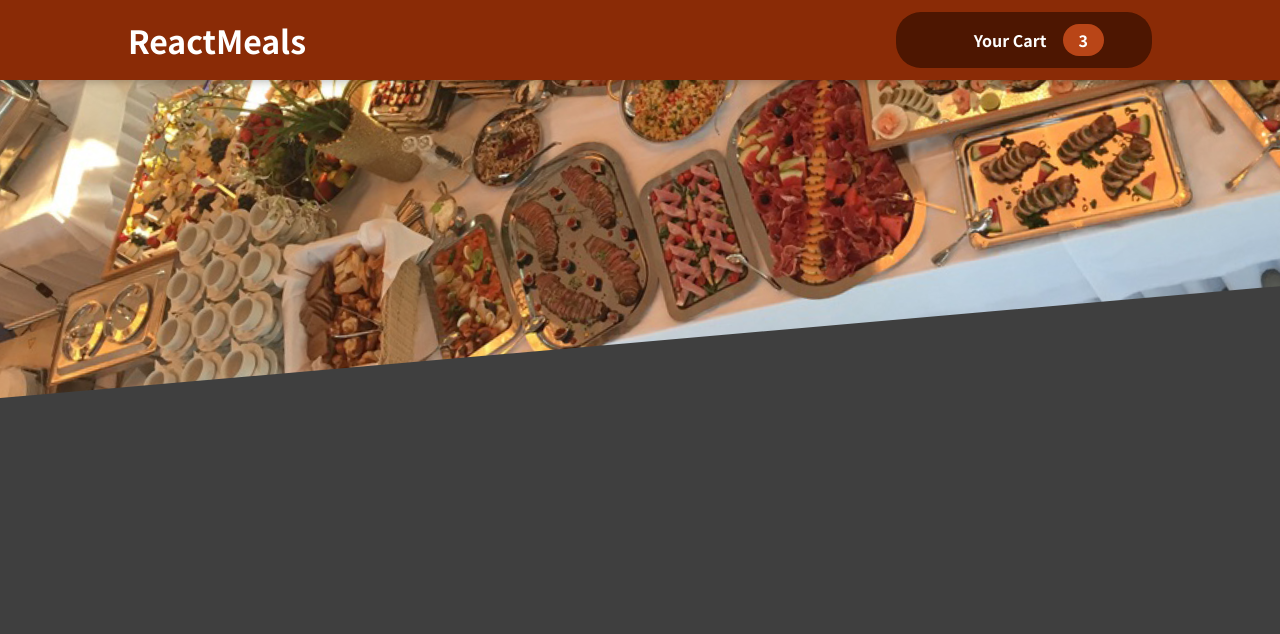
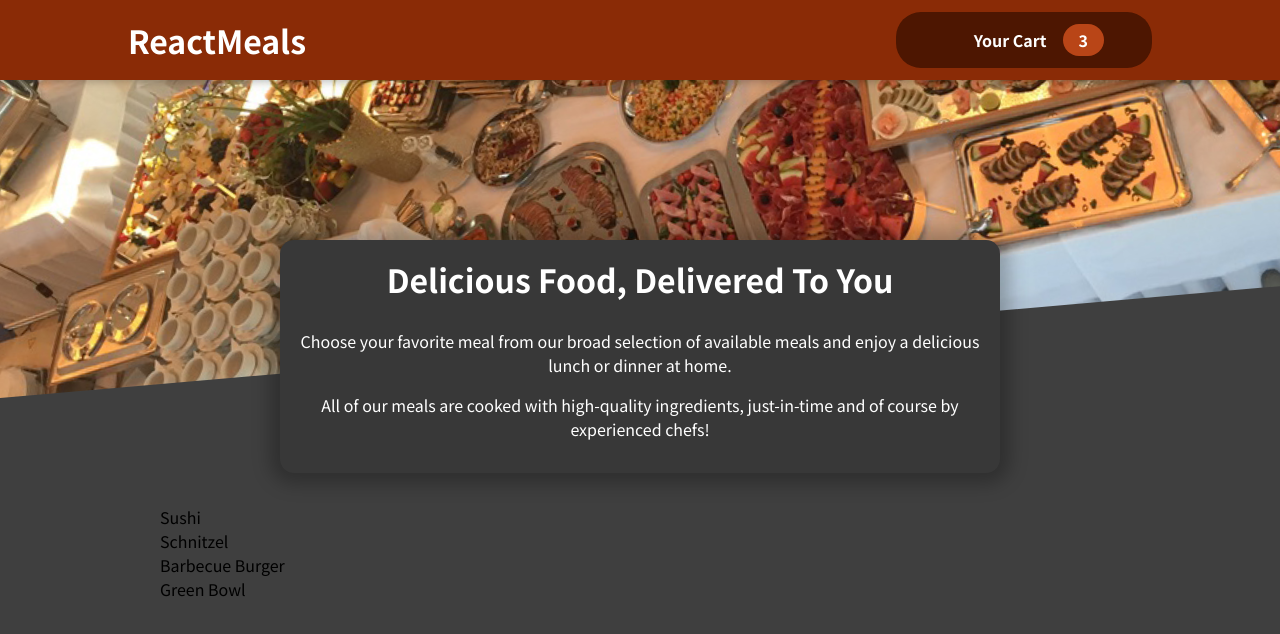
Before and after one commit to HenryKondratko/react-food-order-app, a React (Create React App) app: page / in a window 1280 px wide. Shown: the top 634 px of the page. Built offline with nearby package versions, Linux system fonts and the light colour scheme; some icons are missing.

Commit message:
Meals, MealsSummary, and AvailableMeals components and styling

```diff
--- a/src/App.js
+++ b/src/App.js
@@ -1,10 +1,14 @@
 import {Fragment} from "react";
 import Header from "./components/Layout/Header";
+import Meals from "./components/Meals/Meals";
 
 function App() {
     return (
         <Fragment>
-            <Header />
+            <Header/>
+            <main>
+                <Meals />
+            </main>
         </Fragment>
     );
 }
--- /dev/null
+++ b/src/components/Meals/AvailableMeals.js
@@ -0,0 +1,43 @@
+import React from 'react';
+import classes from './AvailableMeals.module.css'
+
+const DUMMY_MEALS = [
+    {
+        id: 'm1',
+        name: 'Sushi',
+        description: 'Finest fish and veggies',
+        price: 22.99,
+    },
+    {
+        id: 'm2',
+        name: 'Schnitzel',
+        description: 'A german specialty!',
+        price: 16.5,
+    },
+    {
+        id: 'm3',
+        name: 'Barbecue Burger',
+        description: 'American, raw, meaty',
+        price: 12.99,
+    },
+    {
+        id: 'm4',
+        name: 'Green Bowl',
+        description: 'Healthy...and green...',
+        price: 18.99,
+    },
+];
+
+const AvailableMeals = () => {
+    const mealsList = DUMMY_MEALS.map(meal => <li>{meal.name}</li>);
+
+    return(
+        <section className={classes.meals}>
+            <ul>
+                {mealsList}
+            </ul>
+        </section>
+    );
+};
+
+export default AvailableMeals;
--- /dev/null
+++ b/src/components/Meals/AvailableMeals.module.css
@@ -0,0 +1,24 @@
+.meals {
+    max-width: 60rem;
+    width: 90%;
+    margin: 2rem auto;
+    animation: meals-appear 1s ease-out forwards;
+}
+
+.meals ul {
+    list-style: none;
+    margin: 0;
+    padding: 0;
+}
+
+@keyframes meals-appear {
+    from {
+        opacity: 0;
+        transform: translateY(3rem);
+    }
+
+    to {
+        opacity: 1;
+        transform: translateY(0);
+    }
+}
--- /dev/null
+++ b/src/components/Meals/Meals.js
@@ -0,0 +1,14 @@
+import React from 'react';
+import MealsSummary from "./MealsSummary";
+import AvailableMeals from "./AvailableMeals";
+
+const Meals = () => {
+    return(
+      <React.Fragment>
+          <MealsSummary />
+          <AvailableMeals />
+      </React.Fragment>
+    );
+};
+
+export default Meals;
--- /dev/null
+++ b/src/components/Meals/MealsSummary.js
@@ -0,0 +1,18 @@
+import React from 'react';
+import classes from './MealsSummary.module.css';
+
+const MealsSummary = () => {
+    return(
+        <section className={classes.summary}>
+            <h2>Delicious Food, Delivered To You</h2>
+            <p>
+                Choose your favorite meal from our broad selection of available meals and enjoy a delicious lunch or dinner at home.
+            </p>
+            <p>
+                All of our meals are cooked with high-quality ingredients, just-in-time and of course by experienced chefs!
+            </p>
+        </section>
+    );
+};
+
+export default MealsSummary;
--- /dev/null
+++ b/src/components/Meals/MealsSummary.module.css
@@ -0,0 +1,18 @@
+.summary {
+    text-align: center;
+    max-width: 45rem;
+    width: 90%;
+    margin: auto;
+    margin-top: -10rem;
+    position: relative;
+    background-color: #383838;
+    color: white;
+    border-radius: 14px;
+    padding: 1rem;
+    box-shadow: 0 1px 18px 10px rgba(0, 0, 0, 0.25);
+}
+
+.summary h2 {
+    font-size: 2rem;
+    margin-top: 0;
+}
```
Also changed, not shown: 1 other file (tests, documents, lock files or other folders).
